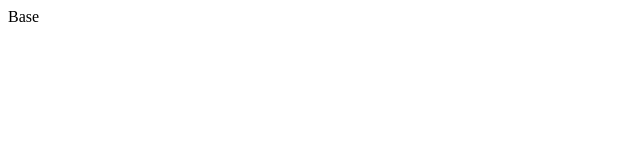
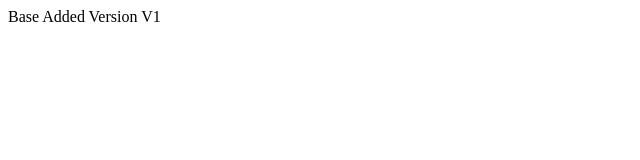
Before and after one commit to gkarampu/p1, a plain HTML site: page index.html in a window 1280 px wide. Shown: the whole page, without its empty margins (0-640 px from the left). Drawn offline with Linux system fonts and the light colour scheme.

Commit message:
Version 1 change

```diff
--- a/index.html
+++ b/index.html
@@ -1,5 +1,6 @@
 <html>
 <body>
 Base
+Added Version V1
 </body>
 </html>
```
